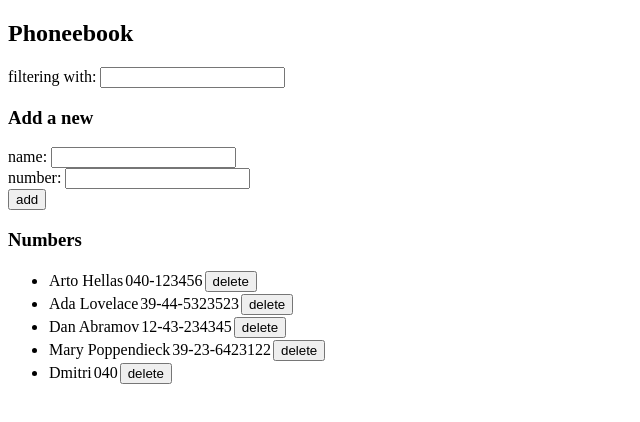
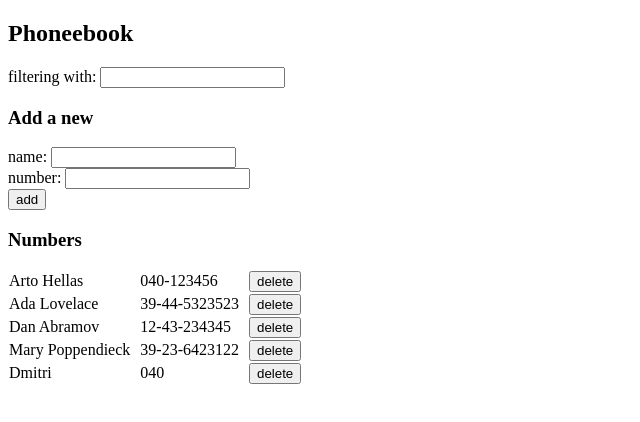
Before and after one commit to Dmitri9149/React-applications, a React (Create React App) app in the folder phonebook/: page / in a window 1280 px wide. Shown: the top 422 px of the page, without its empty margins (0-640 px from the left). Built offline with nearby package versions, Linux system fonts and the light colour scheme; data requests are answered from the project's data file.

Commit message:
adding &nbps to separate columns

```diff
--- a/phonebook/src/components/Persons.js
+++ b/phonebook/src/components/Persons.js
@@ -1,25 +1,21 @@
 import React from 'react'
 
 const Persons = ({toShow, onClick}) => (
-    <ul>
+    <tbody>
         {toShow.map(person =>
-            <li key ={person.id}>
-
-
-
-            <tr>
+                <tr key = {person.name}>
                     <td>
-                    {person.name}
+                        {person.name}&nbsp;&nbsp;
                     </td>
                     <td>
-                    {person.number}
+                        {person.number}&nbsp;&nbsp;
                     </td>
                     <td>
                         <button onClick ={onClick}>delete</button>
                     </td>
                 </tr>
-            </li>)}
-    </ul>
+            )}
+    </tbody>
 )
 
 export default Persons
```
Lines whose indentation alone changed are shown as unchanged.
